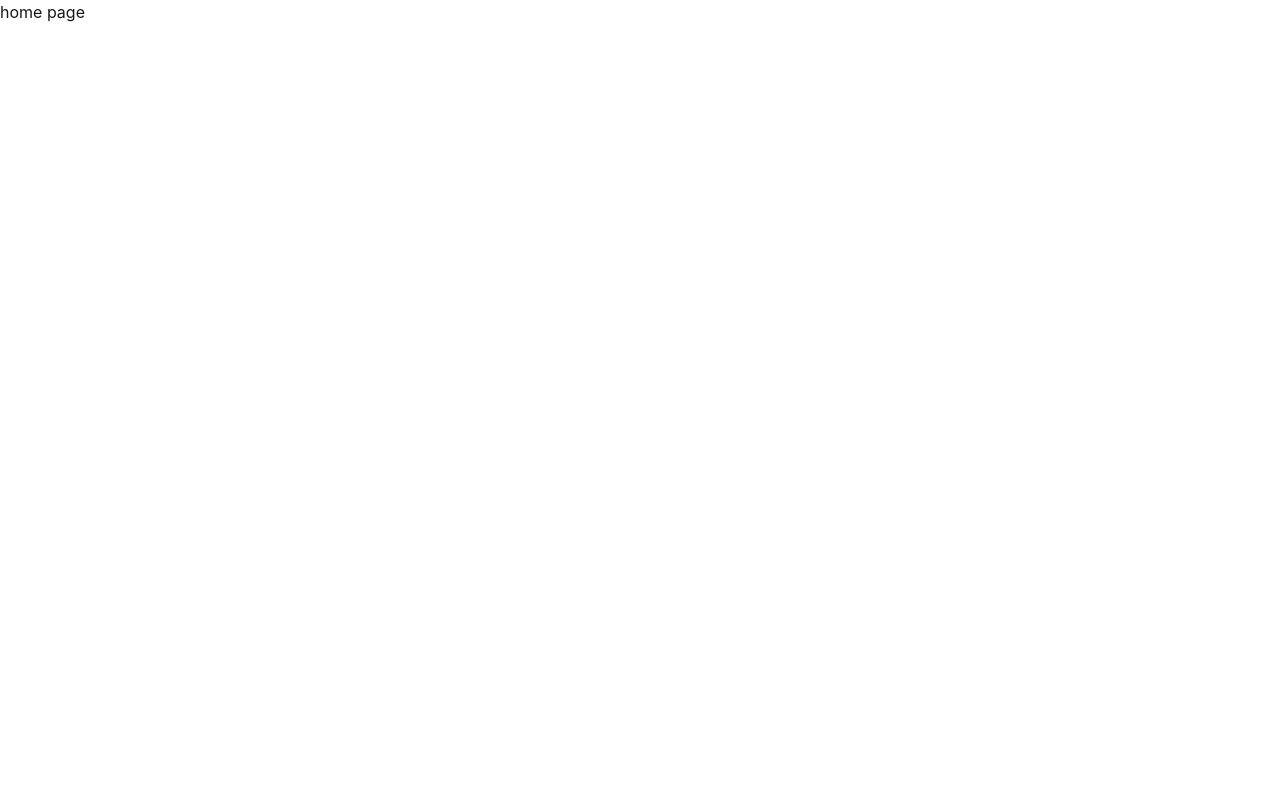
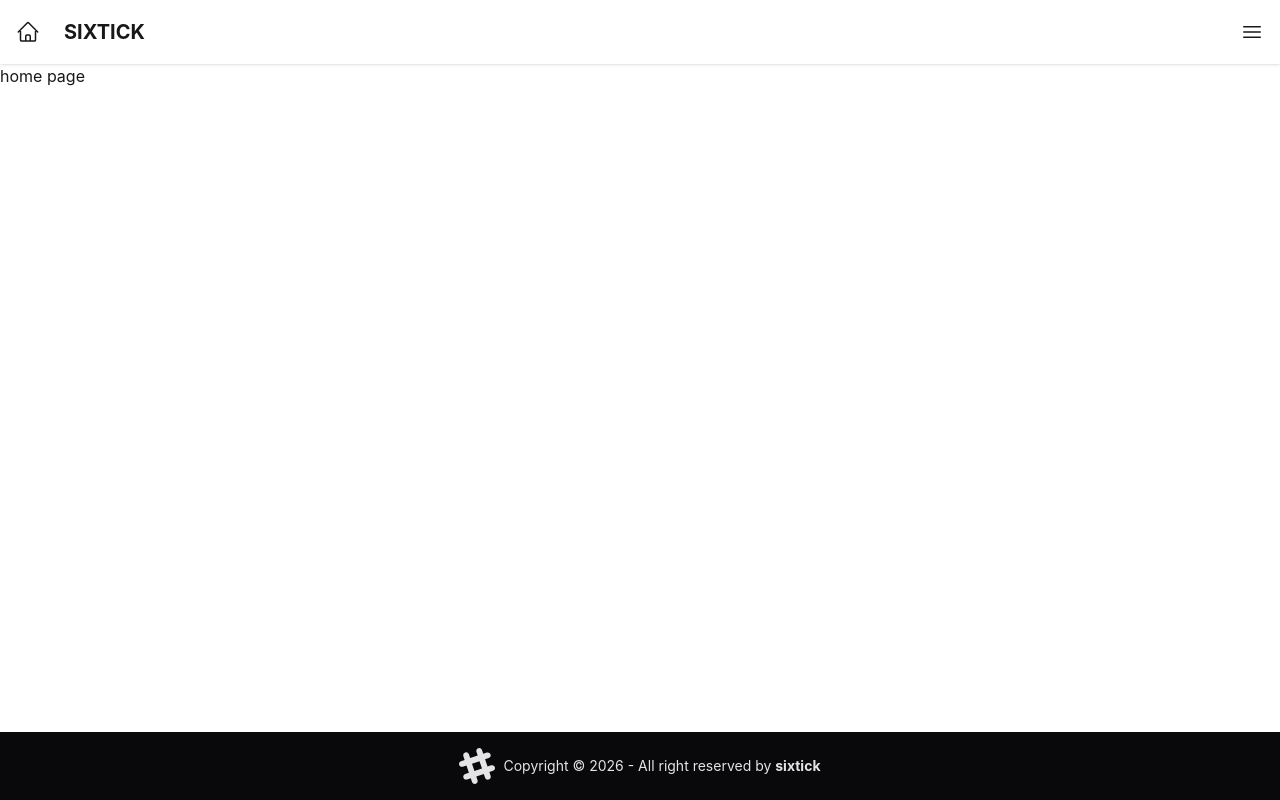
Before and after one commit to koreactwo/koreactwo.github.io, a React (Vite) app: page / in a window 1280 px wide. Built offline with nearby package versions, Linux system fonts and the light colour scheme.

Commit message:
레이아웃 테스트

```diff
--- a/src/App.tsx
+++ b/src/App.tsx
@@ -1,20 +1,22 @@
 // import { useState } from 'react'
 import { Routes, Route } from 'react-router';
 
+import { Layout } from './Layout.tsx';
 import TodoList from './pages/TodoList.tsx';
 import Home from './pages/Home.tsx';
 import Profile from './pages/Profile.tsx';
 
-import { HomeMark, BarsMark } from "./Icons";
 import "./App.css";
 
 function App() {
   return (
     <Routes>
-      <Route path='/' element={<Home />} />
-      <Route path='/profile' element={<Profile />} />
-      <Route path='/todolist' element={<TodoList />} />
-      <Route path='*' element={<Home />} />
+      <Route element={<Layout />}>
+        <Route path='/' element={<Home />} />
+        <Route path='/profile' element={<Profile />} />
+        <Route path='/todolist' element={<TodoList className='mx-auto max-w-160 w-full h-full' />} />
+        <Route path='*' element={<Home />} />
+      </Route>
     </Routes>
   );
 }
--- /dev/null
+++ b/src/Layout.tsx
@@ -0,0 +1,51 @@
+import { Outlet } from "react-router";
+import { HomeMark, BarsMark } from "./Icons";
+
+export const Layout = () => {
+    return (
+    <>
+       <div className='flex flex-col h-screen'> {/* root  */}
+         <div className="navbar bg-base-100 shadow-sm">
+           <div className="flex-none">
+             <button className=" btn btn-circle btn-ghost hover:text-error hover:scale-110 active:scale-90 transition-transform">
+               <HomeMark />
+             </button>
+           </div>
+           <div className="flex-1">
+             <p className="ml-4 text-xl font-bold">SIXTICK</p>
+           </div>
+           <div className="flex-none">
+             <button className=" btn btn-circle btn-ghost hover:text-error hover:scale-110 active:scale-90 transition-transform">
+               <BarsMark />
+             </button>
+           </div>
+         </div>
+
+         {/* contents */}
+         <div className='w-full flex-1 overflow-hidden'>
+            <Outlet/>
+         </div>
+
+
+         <footer className="footer sm:footer-horizontal bg-neutral text-neutral-content items-center p-4">
+           <aside className="grid-flow-col items-center mx-auto">
+             <svg
+              width="36"
+              height="36"
+              viewBox="0 0 24 24"
+              xmlns="http://www.w3.org/2000/svg"
+              fillRule="evenodd"
+              clipRule="evenodd"
+              className="fill-current">
+              <path
+                d="M22.672 15.226l-2.432.811.841 2.515c.33 1.019-.209 2.127-1.23 2.456-1.15.325-2.148-.321-2.463-1.226l-.84-2.518-5.013 1.677.84 2.517c.391 1.203-.434 2.542-1.831 2.542-.88 0-1.601-.564-1.86-1.314l-.842-2.516-2.431.809c-1.135.328-2.145-.317-2.463-1.229-.329-1.018.211-2.127 1.231-2.456l2.432-.809-1.621-4.823-2.432.808c-1.355.384-2.558-.59-2.558-1.839 0-.817.509-1.582 1.327-1.846l2.433-.809-.842-2.515c-.33-1.02.211-2.129 1.232-2.458 1.02-.329 2.13.209 2.461 1.229l.842 2.515 5.011-1.677-.839-2.517c-.403-1.238.484-2.553 1.843-2.553.819 0 1.585.509 1.85 1.326l.841 2.517 2.431-.81c1.02-.33 2.131.211 2.461 1.229.332 1.018-.21 2.126-1.23 2.456l-2.433.809 1.622 4.823 2.433-.809c1.242-.401 2.557.484 2.557 1.838 0 .819-.51 1.583-1.328 1.847m-8.992-6.428l-5.01 1.675 1.619 4.828 5.011-1.674-1.62-4.829z"></path>
+            </svg>
+            <p>Copyright © 2026 - All right reserved by <a className='font-bold' href='https://t.me/sixtick' target='_blank' rel='noreferrer noopener'>sixtick</a></p>
+          </aside>
+
+        </footer>
+
+      </div>
+    </>
+    );
+}
```
Also changed, not shown: src/assets/docs/react_router.md (+33 -0 lines).
